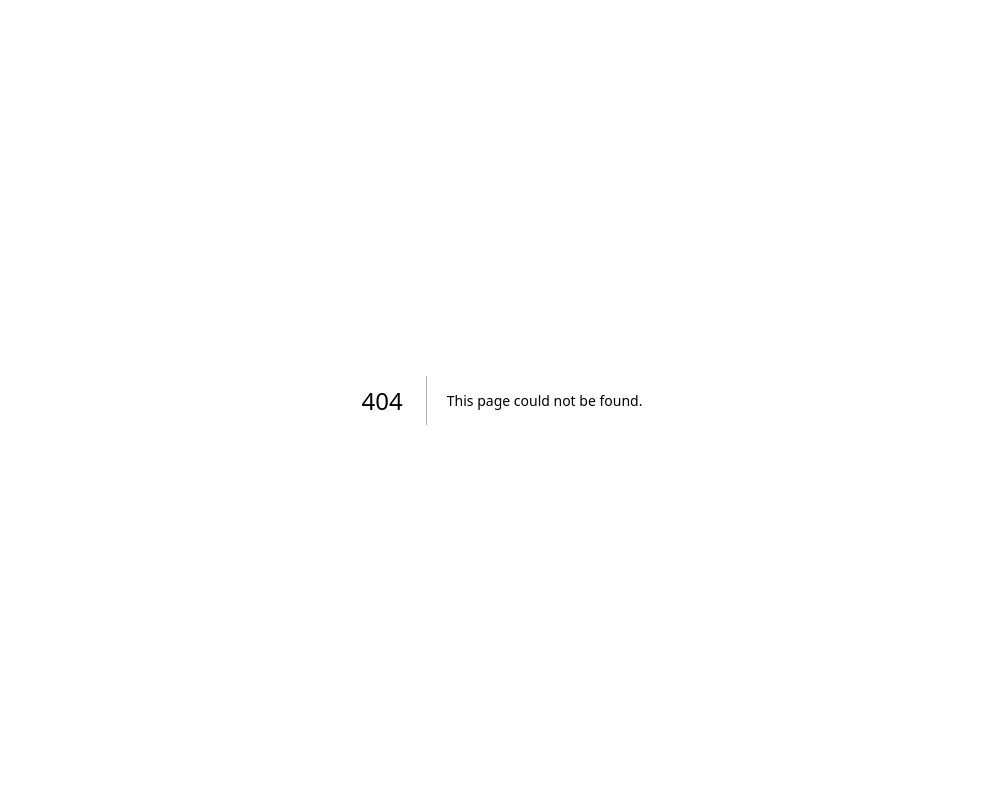
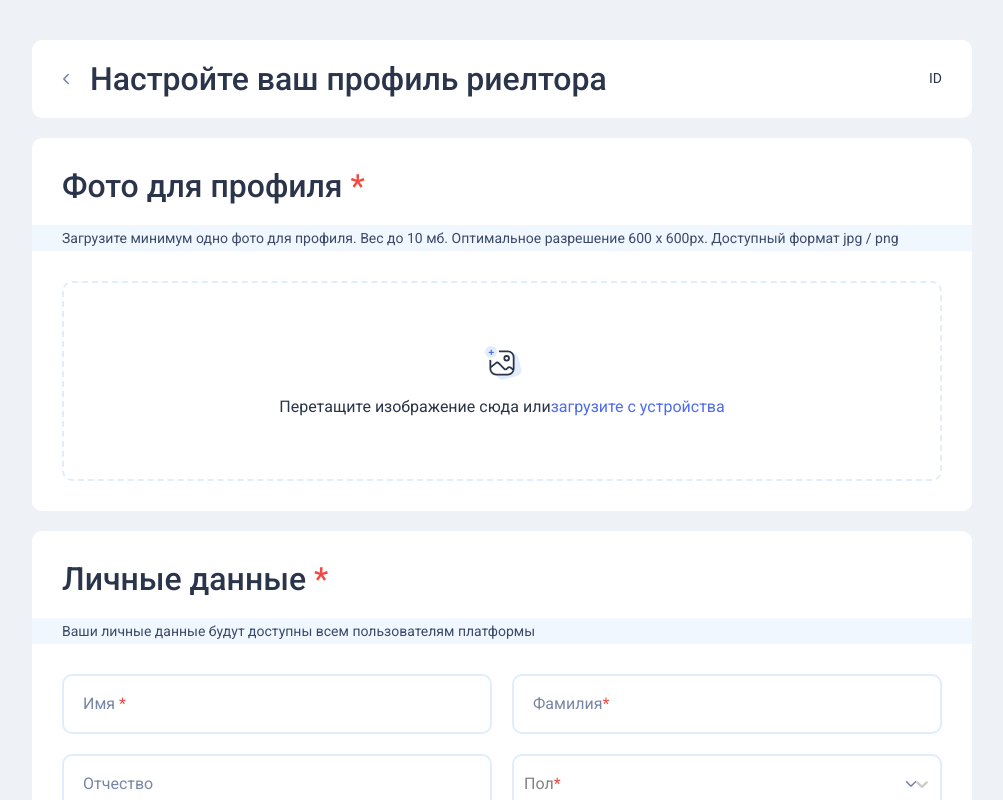
Before and after one commit to Pavel-Baranenko/next-app, a Next.js app: page /settings in a window 1280 px wide. Before the commit this address had no page. Shown: the top 800 px of the page, without its empty margins (138-1141 px from the left). Built offline with nearby package versions, Linux system fonts and the light colour scheme.

Commit message:
main commit

```diff
--- a/app/auth/page.jsx
+++ b/app/auth/page.jsx
@@ -94,7 +94,7 @@ export default function Auth() {
       console.log(response.data);
       localStorage.setItem("id", JSON.stringify(response.data.data.id))
       localStorage.setItem("role", JSON.stringify(response.data.data.user_type))
-      // router.push('/settings-profile')
+      router.push('/settings')
       console.log("зарегистрирован");
 
     } catch (error) {
--- a/app/settings/index.jsx
+++ b/pages/settings/index.jsx
@@ -8,28 +8,15 @@ import 'react-phone-number-input/style.css'
 import Multiselect from 'multiselect-react-dropdown';
 // import ReactMultiSelectCheckboxes from 'react-multiselect-checkboxes';
 // import axios from "axios";
+import '@/app/globalStyles/normalize.css'
+import '@/app/globalStyles/globals.scss'
 import Licence from '@/components/elements/licences';
 
 // export const dynamic = 'dynamic force';
 
 export default function Settings() {
 
-  // const getInfo = async () => {
-  //   try {
-  //     const response = await axios({
-  //       method: "get",
-  //       url: "https://d.sve.fvds.ru:445/api/v1/users/info",
-  //       headers: {
-  //         'Authorization': `Bearer ${JSON.parse(localStorage.getItem('token'))}`,
-  //       },
-  //     })
-  //     console.log("профиль");
-  //     // window.location.replace("/profile")
-  //   } catch (error) {
-  //     console.log(error);
-  //   }
-  // }
-  // getInfo()
+
 
   const [phone, setPhone] = useState();
   const [email, setEmail] = useState();
@@ -152,7 +139,7 @@ export default function Settings() {
           <div className="settings-top">
             <a href="javascript:history.back()" className="back-link mob-none"></a>
             <h4> <a href="javascript:history.back()" className="back-link mob"></a>Настройте ваш профиль риелтора</h4>
-            <span className="user-id">ID {localStorage.getItem('id')}</span>
+            <span className="user-id">ID </span>
           </div>
           <div className="form__inner ">
             <div className="form__heading">
```
